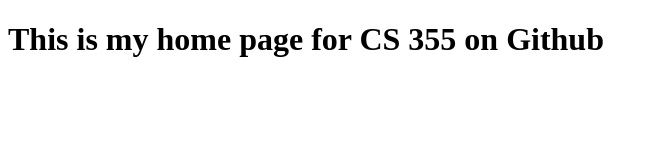
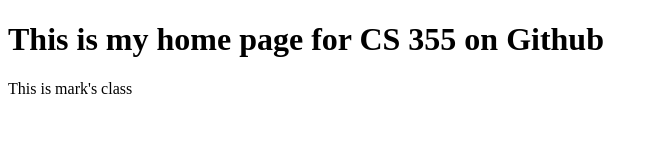
Before and after one commit to SteliosPhanartzis/cs355-testsphanartzis.github.io, a plain HTML site: page index.html in a window 1280 px wide. Shown: the whole page, without its empty margins (0-658 px from the left). Drawn offline with Linux system fonts and the light colour scheme.

Commit message:
feat: added paragraph

```diff
--- a/index.html
+++ b/index.html
@@ -3,5 +3,6 @@
 <title>CS 355 Home Page</title>
 <body>
 <h1>This is my home page for CS 355 on Github</h1>
+<p>This is mark's class</p>
 </body>
 </html>
```
